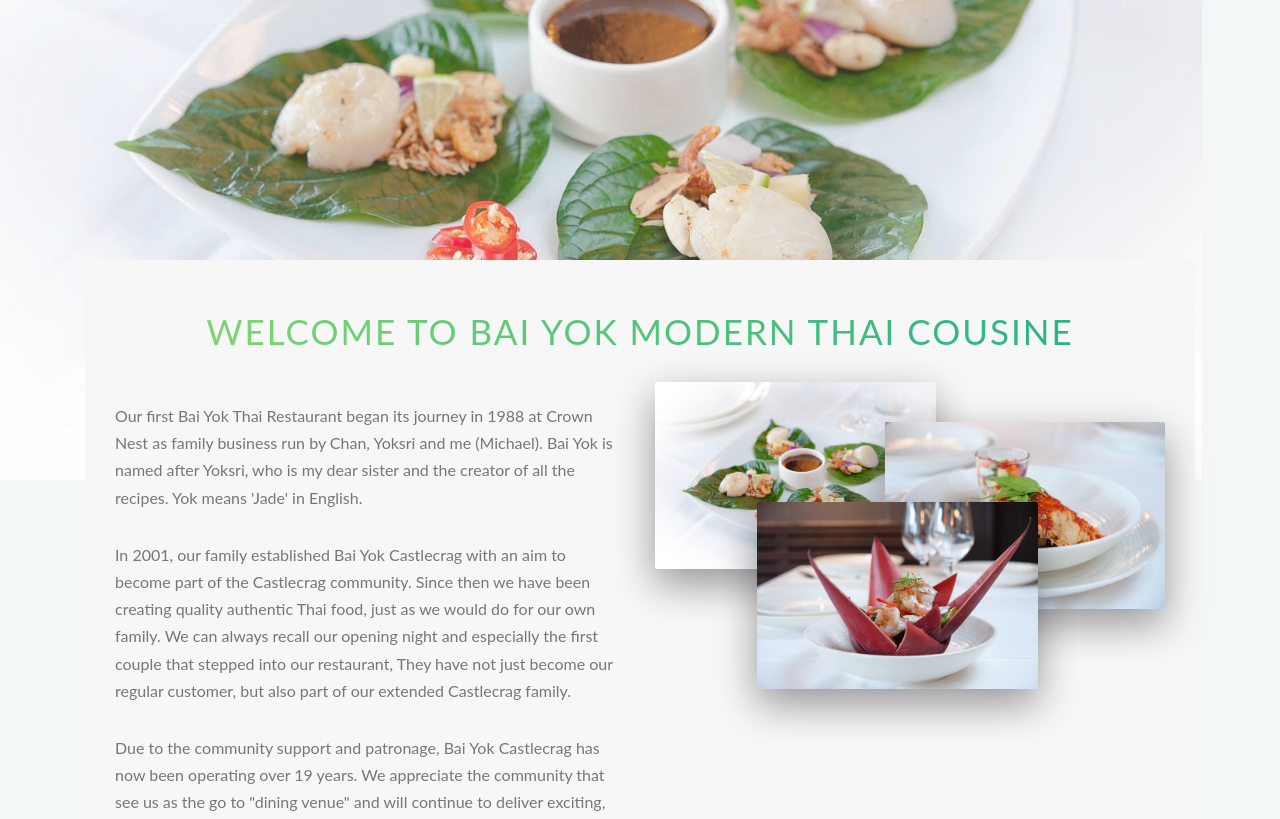
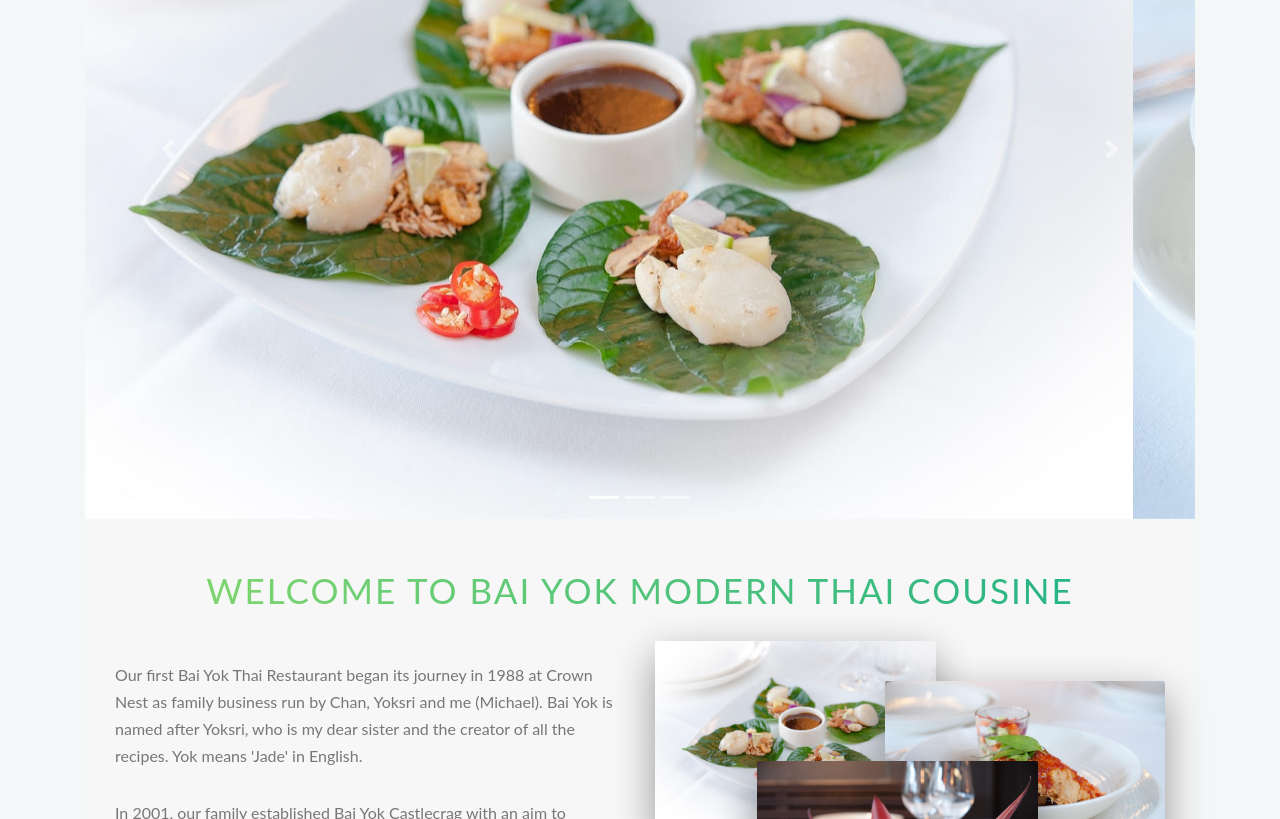
Before and after one commit to ntamruksa/baiyok, a Next.js app: page / in a window 1280 px wide. Shown: the part 520-1339 px from the top of the page. Built offline with nearby package versions, Linux system fonts and the light colour scheme.

Commit message:
change photo section

```diff
--- a/pages/index.js
+++ b/pages/index.js
@@ -1,13 +1,37 @@
 import Head from 'next/head'
 import Link from 'next/link'
-import { Row, Col, Container } from 'react-bootstrap'
+import { Row, Col, Container, Carousel } from 'react-bootstrap'
 // import styles from '../styles/Home.module.css'
 
 export default function Home() {
   return (
     <Container>
       <section className='section section-hero' />
-      <section className='section section-meals' >
+      {/* <section className='section section-meals'></section> */}
+      <section className='section section-carousel'>
+        <Carousel>
+          <Carousel.Item>
+            <img
+              className='d-block w-100'
+              src='/baiyok-meang.jpg'
+              alt='First slide'
+            />
+          </Carousel.Item>
+          <Carousel.Item>
+            <img
+              className='d-block w-100'
+              src='/baiyok-fish.jpg'
+              alt='Third slide'
+            />
+          </Carousel.Item>
+          <Carousel.Item>
+            <img
+              className='d-block w-100'
+              src='/baiyok-banana-blossom.jpg'
+              alt='Third slide'
+            />
+          </Carousel.Item>
+        </Carousel>
       </section>
       <section className='section section-aboutus'>
         <div className='u-center-text u-margin-bottom-med'>
@@ -15,38 +39,44 @@
             Welcome to Bai Yok Modern Thai Cousine
           </h2>
         </div>
-        <Row className="mx-4">
-          <Col sm={6} xs={12} className="my-4">
+        <Row className='mx-4'>
+          <Col sm={6} xs={12} className='my-4'>
             {/* <h3 className='heading-tertiary u-margin-bottom-small'>
               You're going to fall in love
             </h3> */}
             <p className='paragraph'>
-              Our first Bai Yok Thai Restaurant began its journey in 1988 at Crown Nest as family business run by Chan, Yoksri and me (Michael).
-              Bai Yok is named after Yoksri, who is my dear sister and the creator of all the recipes.
-              Yok means 'Jade' in English.
+              Our first Bai Yok Thai Restaurant began its journey in 1988 at
+              Crown Nest as family business run by Chan, Yoksri and me
+              (Michael). Bai Yok is named after Yoksri, who is my dear sister
+              and the creator of all the recipes. Yok means 'Jade' in English.
             </p>
             {/* <h3 className='heading-tertiary u-margin-bottom-small'>
               Come and enjoy the best Thai food in Sydney.
             </h3> */}
             <p className='paragraph'>
-              In 2001, our family established Bai Yok Castlecrag with an aim to become part of the Castlecrag community.
-              Since then we have been creating quality authentic Thai food, just as we would do for our own family.
-              We can always recall our opening night and especially the first couple that stepped into our restaurant,
-              They have not just become our regular customer, but also part of our extended Castlecrag family.
+              In 2001, our family established Bai Yok Castlecrag with an aim to
+              become part of the Castlecrag community. Since then we have been
+              creating quality authentic Thai food, just as we would do for our
+              own family. We can always recall our opening night and especially
+              the first couple that stepped into our restaurant, They have not
+              just become our regular customer, but also part of our extended
+              Castlecrag family.
             </p>
             <p className='paragraph'>
-              Due to the community support and patronage, Bai Yok Castlecrag has now been operating over 19 years.
-              We appreciate the community that see us as the go to "dining venue" and will continue to deliver exciting,
-              quality authentic Thai cuisine at Bai Yok Castlecrag.
+              Due to the community support and patronage, Bai Yok Castlecrag has
+              now been operating over 19 years. We appreciate the community that
+              see us as the go to "dining venue" and will continue to deliver
+              exciting, quality authentic Thai cuisine at Bai Yok Castlecrag.
             </p>
             <p className='paragraph'>
-              Thank so much for your continuing support. <br/>Michael Lui and Family
+              Thank so much for your continuing support. <br />
+              Michael Lui and Family
             </p>
             <Link href='/menu'>
               <a className='btn-text'>See our meals &rarr;</a>
             </Link>
           </Col>
-          <Col sm={6} xs={12} className="my-4">
+          <Col sm={6} xs={12} className='my-4'>
             <div className='composition'>
               <img
                 src='/baiyok-meang.jpg'
--- a/styles/pages/_home.scss
+++ b/styles/pages/_home.scss
@@ -1,24 +1,24 @@
 .section-aboutus {
   background-color: $color-grey-light-1;
   padding: 5rem 0;
-  margin-top: 60vh;
+  // margin-top: 60vh;
   @include respond(phone) {
-    margin-top: 15vh;
-    padding: 0;
+    // margin-top: 15vh;
+    padding: 2rem 0;
   }
   @include respond(tab-port) {
-    margin-top: 20vh;
+    // margin-top: 20vh;
     padding: 2rem 0;
   }
   @include respond(tab-land) {
-    margin-top: 30vh;
+    // margin-top: 30vh;
     padding: 2rem 0;
   }
 }
 .section-hero {
   height: 30vh;
   @include respond(phone) {
-    height: 15vh;
+    height: 13vh;
     clip-path: none;
     -webkit-clip-path: none;
   }
```
